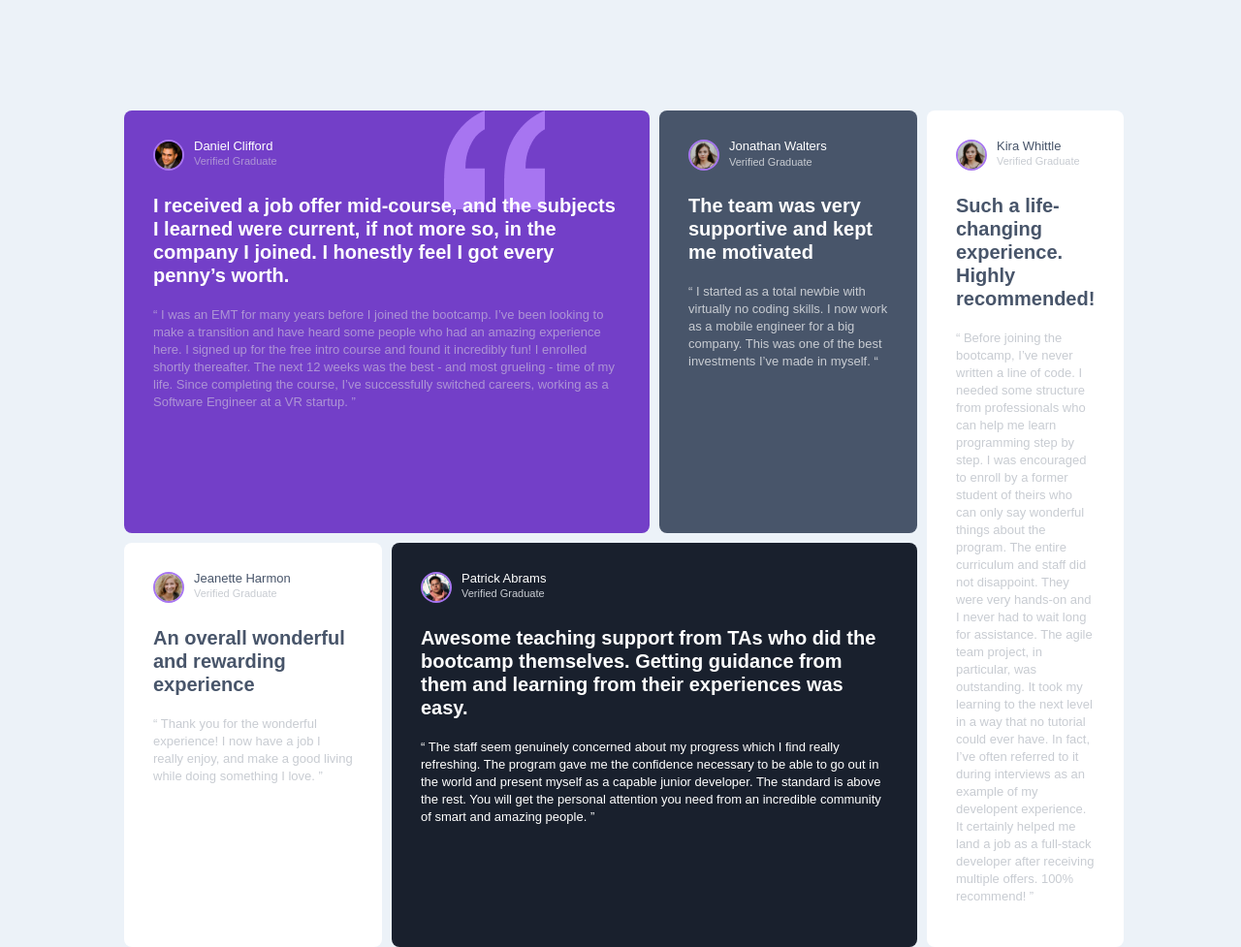
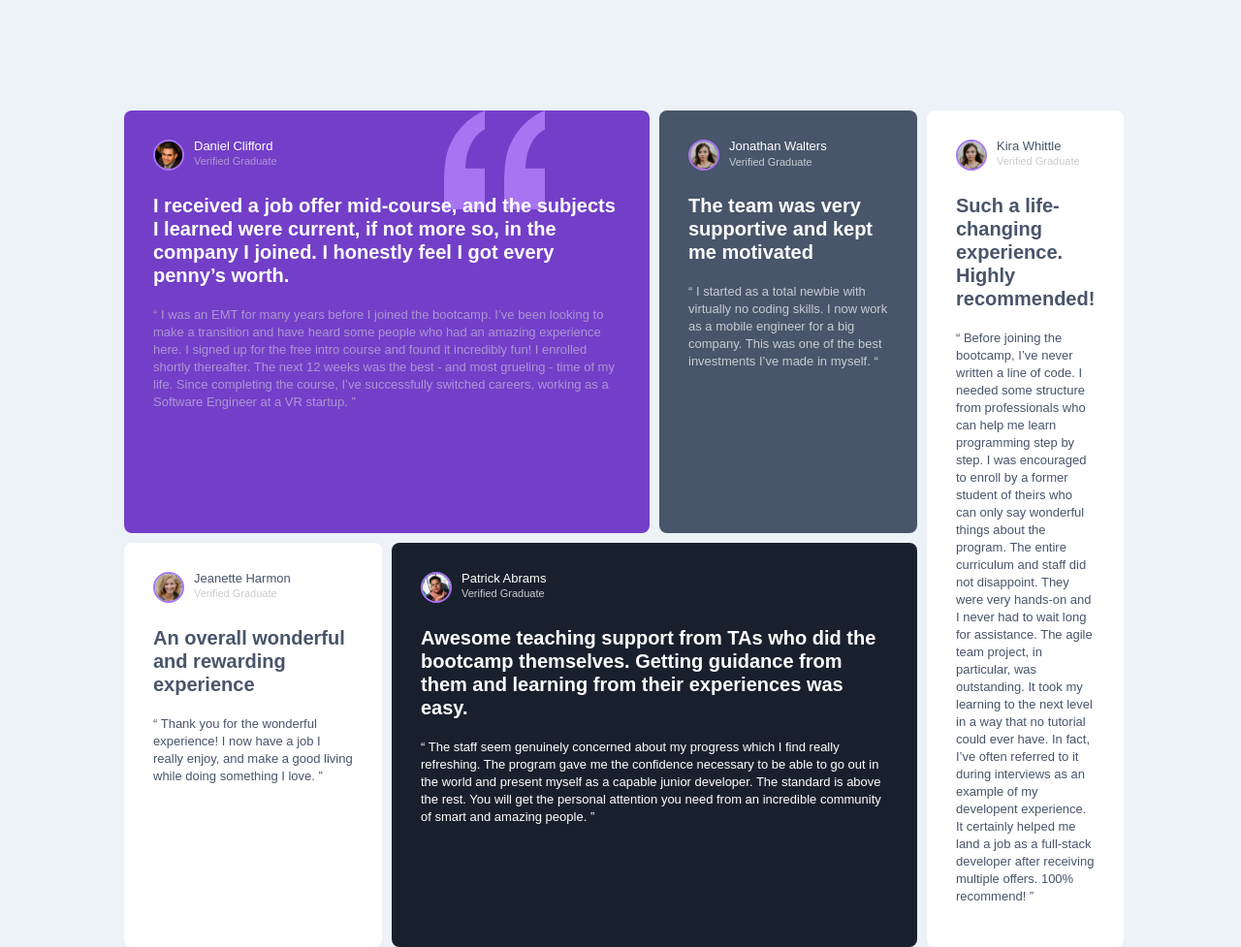
Before and after one commit to DavitBerd/Rep-8, a plain HTML site: page index.html in a window 1280 px wide. Shown: the whole page at 97% size. Drawn offline with Linux system fonts and the light colour scheme.

Commit message:
Update index.html
font update

```diff
--- a/index.html
+++ b/index.html
@@ -89,7 +89,7 @@
           <p class="bigtext text4">
             Such a life-changing experience. Highly recommended!
           </p>
-          <p class="smalltext text3">
+          <p class="smalltext text3" style="color: #48556A;">
             “ Before joining the bootcamp, I’ve never written a line of code. I
             needed some structure from professionals who can help me learn
             programming step by step. I was encouraged to enroll by a former
@@ -123,7 +123,7 @@
         </div>
         <div>
           <p class="bigtext text4">An overall wonderful and rewarding experience</p>
-          <p class="smalltext text3">
+          <p class="smalltext text3" style="color: #48556A;">
             “ Thank you for the wonderful experience! I now have a job I really
             enjoy, and make a good living while doing something I love. ”
           </p>
```
